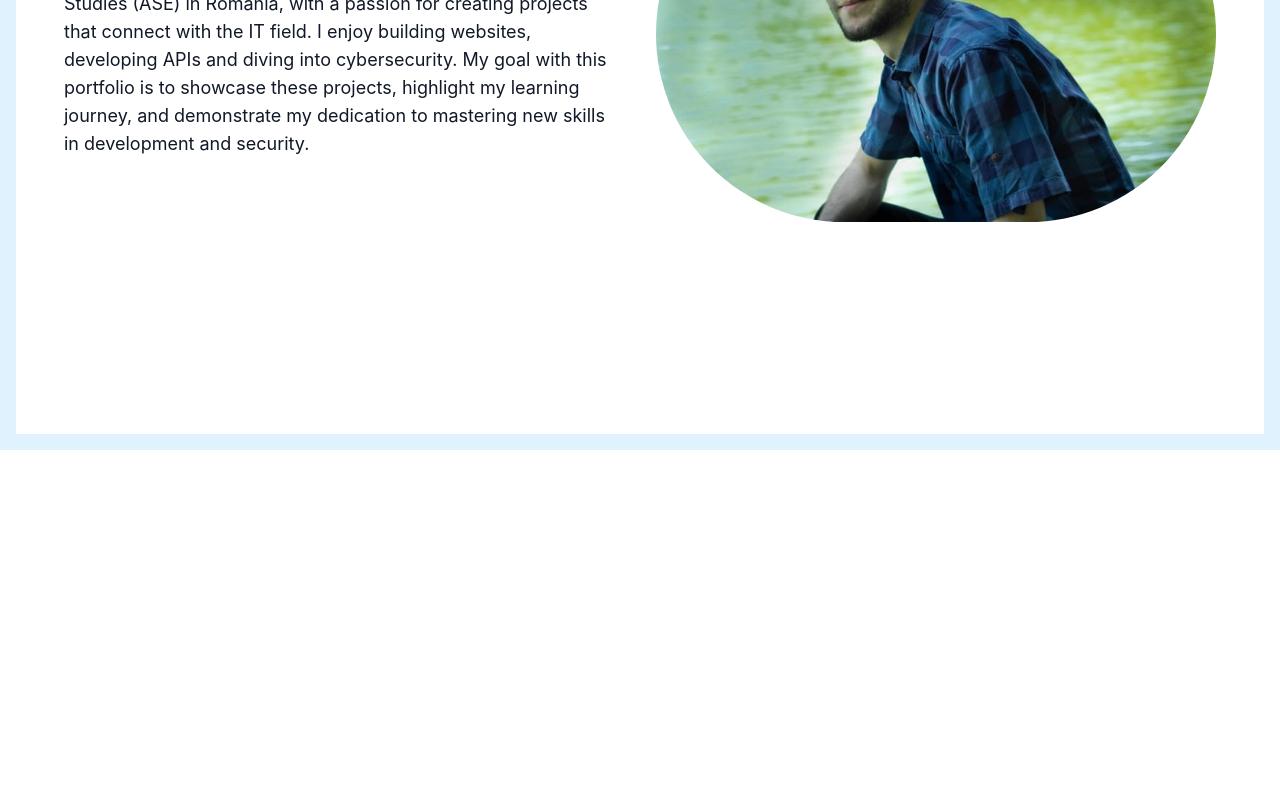
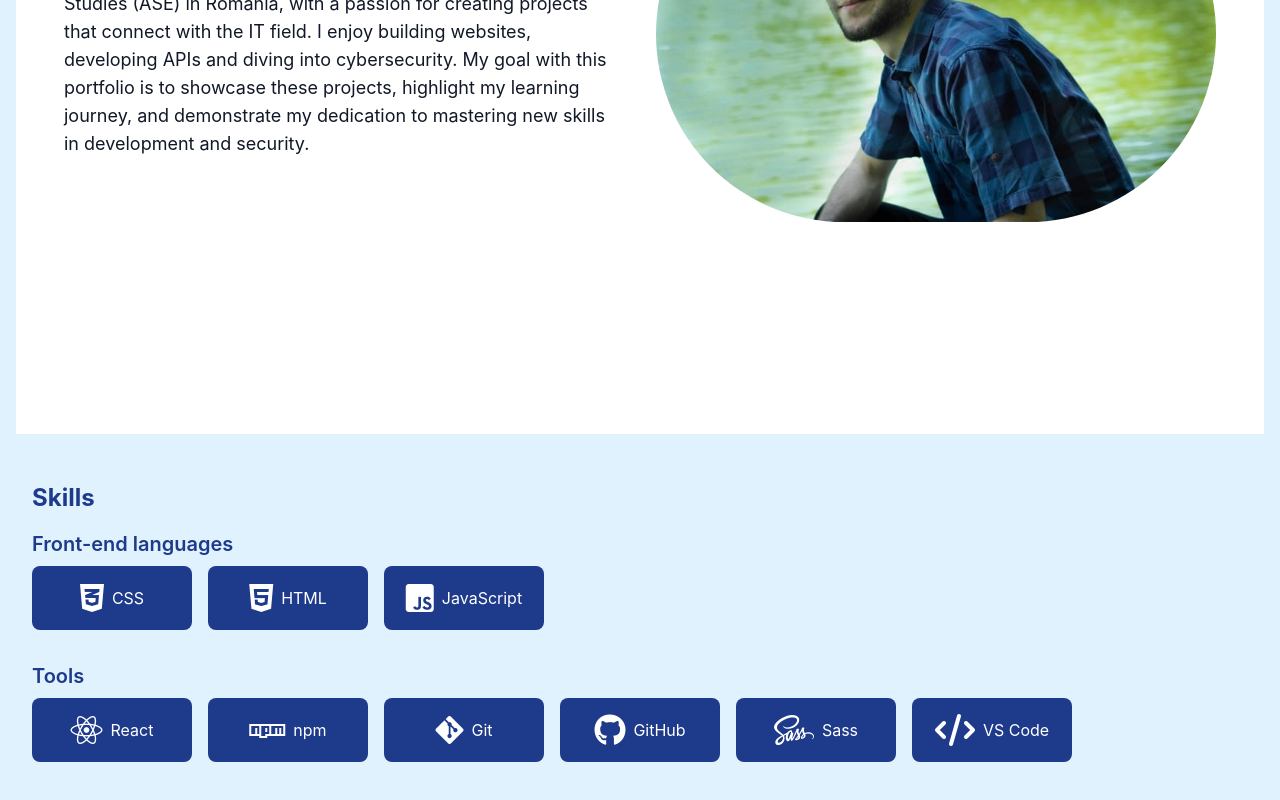
Before and after one commit to Grasu-Lucian/My_Portofolio, a React (Create React App) app in the folder my-portfolio/: page / in a window 1280 px wide. Shown: the part 430-1230 px from the top of the page. Before the commit the page ends 880 px from the top, so only its background shows below. Built offline with nearby package versions, Linux system fonts and the light colour scheme.

Commit message:
Add Skills component with styling and integrate into App for enhanced portfolio features

```diff
--- a/my-portfolio/src/App.js
+++ b/my-portfolio/src/App.js
@@ -1,8 +1,8 @@
 import React, { useState } from 'react';
+import Navbar from './Navbar';
+import AboutMe from './AboutMe';
+import Skills from './Skills';
 import './App.css';
-import Navbar from './Navbar';
-import './Navbar.css';
-import AboutMe from './AboutMe';
 
 function App() {
   const [isNightMode, setIsNightMode] = useState(false);
@@ -16,6 +16,7 @@ function App() {
       <Navbar toggleTheme={toggleTheme} isNightMode={isNightMode} />
       <div className="pt-16 p-4 bg-background dark:bg-night text-primary dark:text-light">
         <AboutMe />
+        <Skills />
         {/* Other components or content can go here */}
       </div>
     </div>
--- /dev/null
+++ b/my-portfolio/src/Skills.css
@@ -0,0 +1,52 @@
+/* Skills.css */
+
+:root {
+    --skill-bg-color: #1e3a8a;
+    --skill-hover-bg-color: #3b82f6;
+    --skill-text-color: white;
+  }
+
+  .dark {
+    --skill-bg-color: #2d3748;
+    --skill-hover-bg-color: #4a5568;
+    --skill-text-color: #f7fafc;
+  }
+
+  .skills-section {
+    margin-top: 2rem;
+    padding: 1rem;
+  }
+
+  .skills-category {
+    margin-bottom: 2rem;
+  }
+
+  .skills-list {
+    display: grid;
+    grid-template-columns: repeat(auto-fill, minmax(150px, 1fr));
+    gap: 1rem;
+    list-style: none;
+    padding: 0;
+    margin: 0;
+  }
+
+  .skills-list li {
+    display: flex;
+    align-items: center;
+    justify-content: center;
+    background-color: var(--skill-bg-color);
+    color: var(--skill-text-color);
+    padding: 1rem;
+    border-radius: 8px;
+    transition: transform 0.3s ease-in-out, background-color 0.3s ease-in-out;
+  }
+
+  .skills-list li:hover {
+    transform: scale(1.05);
+    background-color: var(--skill-hover-bg-color);
+  }
+
+  .skills-list i {
+    font-size: 2rem;
+    margin-right: 0.5rem;
+  }
--- /dev/null
+++ b/my-portfolio/src/Skills.js
@@ -0,0 +1,32 @@
+import React from 'react';
+import './Skills.css';
+import Skill from './Snippets/Skill';
+
+function Skills() {
+  return (
+    <section id="skills" className="skills-section">
+      <h2 className="text-2xl font-bold mb-4">Skills</h2>
+      <div className="skills-category">
+        <h3 className="text-xl font-semibold mb-2">Front-end languages</h3>
+        <ul className="skills-list">
+          <Skill iconClass="fab fa-css3-alt" skillName="CSS" />
+          <Skill iconClass="fab fa-html5" skillName="HTML" />
+          <Skill iconClass="fab fa-js-square" skillName="JavaScript" />
+        </ul>
+      </div>
+      <div className="skills-category">
+        <h3 className="text-xl font-semibold mb-2">Tools</h3>
+        <ul className="skills-list">
+          <Skill iconClass="fab fa-react" skillName="React" />
+          <Skill iconClass="fab fa-npm" skillName="npm" />
+          <Skill iconClass="fab fa-git-alt" skillName="Git" />
+          <Skill iconClass="fab fa-github" skillName="GitHub" />
+          <Skill iconClass="fab fa-sass" skillName="Sass" />
+          <Skill iconClass="fas fa-code" skillName="VS Code" />
+        </ul>
+      </div>
+    </section>
+  );
+}
+
+export default Skills;
--- /dev/null
+++ b/my-portfolio/src/Snippets/Skill.js
@@ -0,0 +1,12 @@
+import React from 'react';
+import './Skill.css';
+
+function Skill({ iconClass, skillName }) {
+  return (
+    <li className="skill-item">
+      <i className={`${iconClass} skill-icon`}></i> {skillName}
+    </li>
+  );
+}
+
+export default Skill;
```
Also changed, not shown: my-portfolio/src/Snippets/Skill.css (added).
